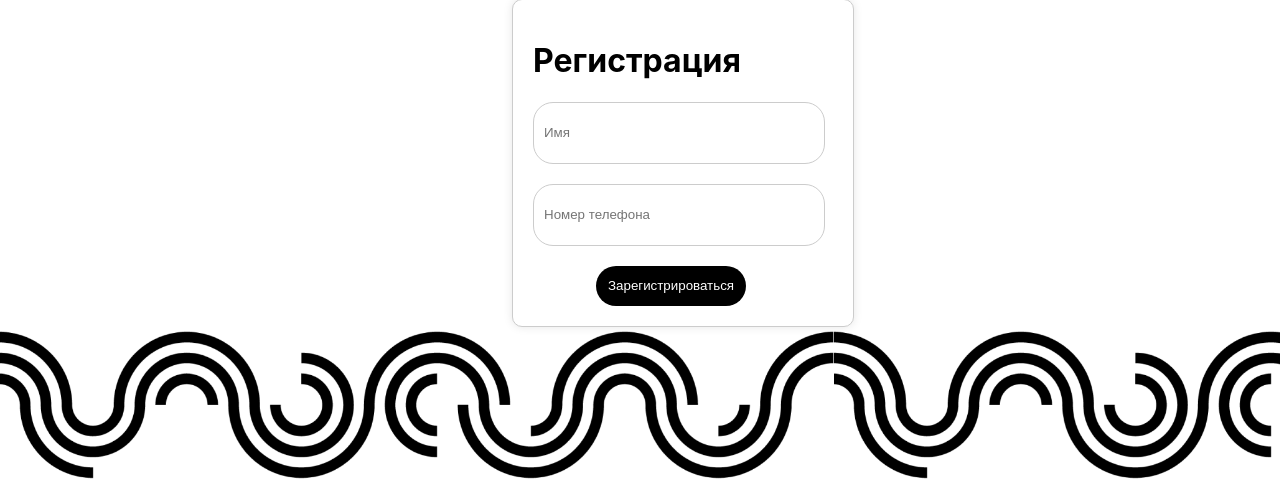
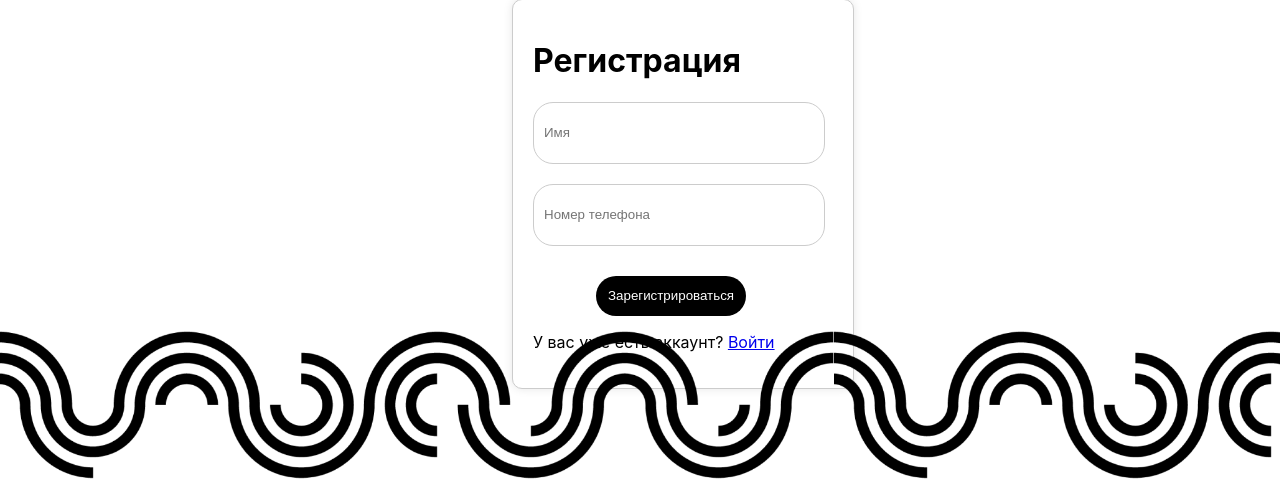
Before and after one commit to fbx6094/Hack2024, a Flask app: page /register in a window 1280 px wide. Shown: the part 309-800 px from the top of the page. Run offline with Flask 3, Linux system fonts and the light colour scheme.

Commit message:
last o 1`

```diff
--- a/templates/index.html
+++ b/templates/index.html
@@ -169,7 +169,7 @@
     </button>
 
     <button class="logout" onclick="logout()">
-        <img src="../static/logout.svg" alt="toggle_logout"
+        <img src="../static/logout.svg" alt=`"toggle_logout"
             style="width: 60px; height: 60px; transform: rotate(180deg);">
     </button>
 
--- a/templates/register.html
+++ b/templates/register.html
@@ -217,7 +217,8 @@
       <h1>Регистрация</h1>
       <input type="text" id="name" name="name" placeholder="Имя">
       <input type="text" id="phone_number" name="phone_number" placeholder="Номер телефона">
-      <input type="submit" id="submit" value="Зарегистрироваться">
+      <button type="button" id="register-btn">Зарегистрироваться</button>
+      <p>У вас уже есть аккаунт? <a href="/">Войти</a></p>
     </div>
     <div id="niz" alt=""></div>
   </form>
```
